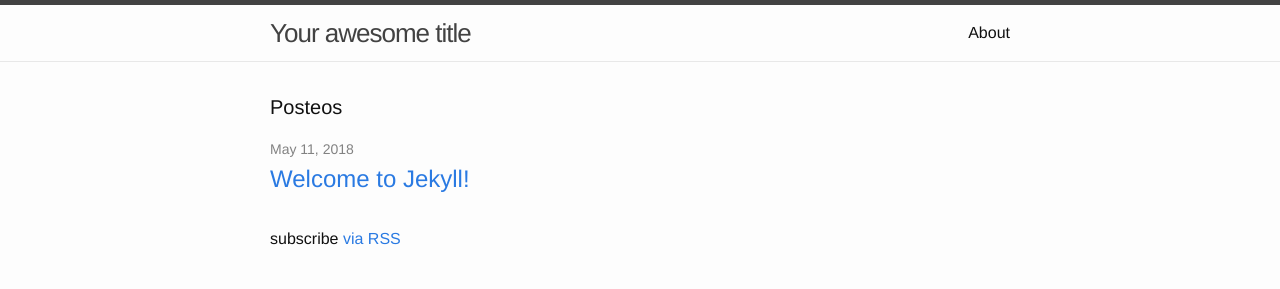
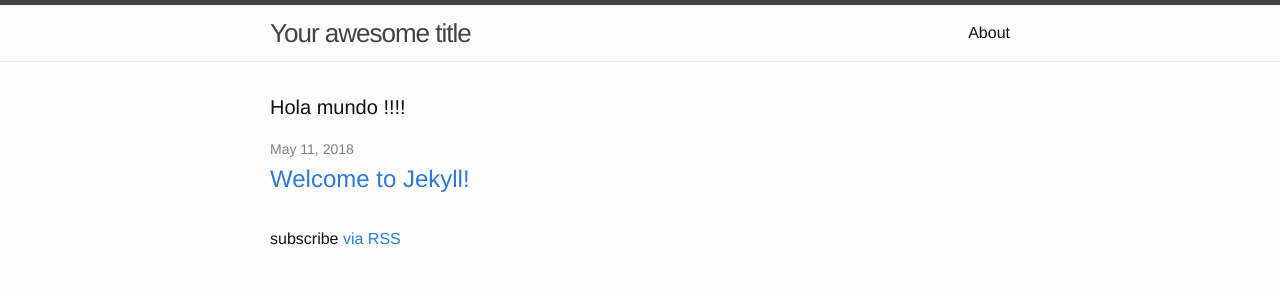
Before and after one commit to lautaroxg10/lautaroxg10.github.io, a Jekyll site: the page built from index.html, in a window 1280 px wide. Shown: the top 289 px of the page. Built offline with Jekyll 4.4.1, drawn with Linux system fonts in a browser that asks for light colours.

Commit message:
updated index.html

```diff
--- a/index.html
+++ b/index.html
@@ -4,7 +4,7 @@
 
 <div class="home">
 
-  <h1 class="page-heading">Posteos</h1>
+  <h1 class="page-heading">Hola mundo !!!!</h1>
 
   <ul class="post-list">
     {% for post in site.posts %}
```
